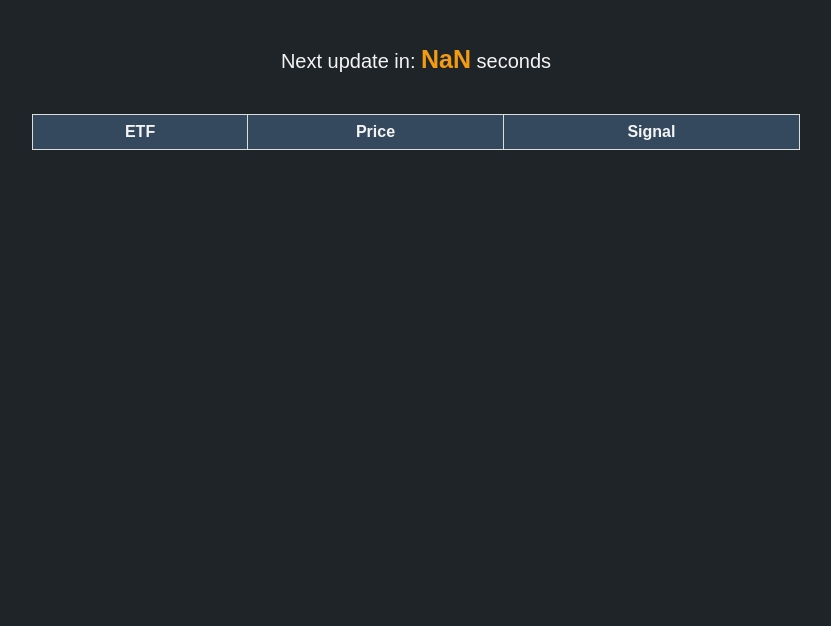
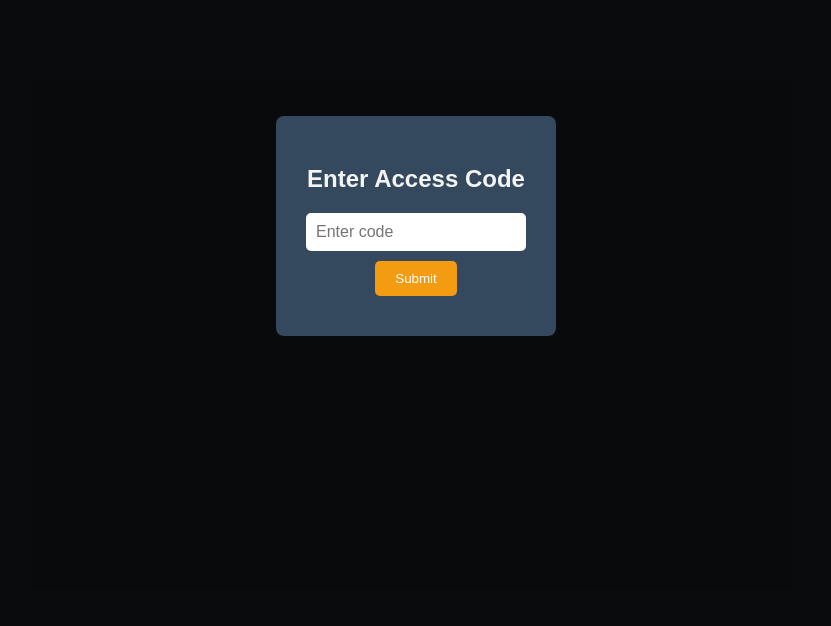
Before and after one commit to nagygabor123/Algo, a website: page public/index.html in a window 1280 px wide. Shown: the part 174-800 px from the top of the page, without its empty margins (224-1055 px from the left). Drawn offline with nearby package versions, Linux system fonts and the light colour scheme; no server answers.

Commit message:
chart, login, update

```diff
--- a/public/index.html
+++ b/public/index.html
@@ -5,11 +5,21 @@
     <meta name="viewport" content="width=device-width, initial-scale=1.0">
     <title>ALGO</title>
     <link rel="stylesheet" href="styles.css">
-    <!-- Add Chart.js CDN -->
     <script src="https://cdn.jsdelivr.net/npm/chart.js"></script>
 </head>
 <body>
-    <h1>New beginnings</h1>
+    <!-- Login Modal -->
+    <div id="login-modal" class="modal">
+        <div class="modal-content">
+            <h2>Enter Access Code</h2>
+            <input type="password" id="access-code" placeholder="Enter code" />
+            <button onclick="validateCode()">Submit</button>
+            <p id="error-message" style="color:red; display:none;">Invalid code. Please try again.</p>
+        </div>
+    </div>
+
+    <!-- Main Content (hidden initially) -->
+    <div id="main-content" style="display:none;">
         <p>Next update in: <span id="countdown">60</span> seconds</p>
         <table>
             <thead>
@@ -33,6 +43,7 @@
                 <button onclick="loadChart('1y')">1 Year</button>
             </div>
         </div>
+    </div>
 
     <script src="script.js"></script>
 </body>
--- a/public/script.js
+++ b/public/script.js
@@ -1,7 +1,21 @@
 let countdownInterval;
 let lastUpdateTime;
-let selectedETF = ''; // Track which ETF is selected for the chart
-let chart; // Store the chart instance for updates
+let selectedETF = 'SPXL'; // Set SPXL as default
+let chart;
+const correctCode = "1234"; // Change this to your desired access code
+
+// Validate access code
+function validateCode() {
+    const enteredCode = document.getElementById('access-code').value;
+    if (enteredCode === correctCode) {
+        document.getElementById('login-modal').style.display = 'none';
+        document.getElementById('main-content').style.display = 'block';
+        fetchData(); // Fetch data after showing the main content
+        loadChart('1y', 'SPXL'); // Load SPXL chart by default
+    } else {
+        document.getElementById('error-message').style.display = 'block';
+    }
+}
 
 async function fetchData() {
     try {
@@ -64,13 +78,12 @@ function updateCountdown() {
 }
 
 countdownInterval = setInterval(updateCountdown, 1000); // Update countdown every second
-fetchData(); // Initial data fetch
 
 // Function to load chart data
 async function loadChart(period, etf = selectedETF) {
     if (!etf) return;
 
-    selectedETF = etf; // Track the selected ETF
+    selectedETF = etf;
     const chartContainer = document.getElementById('chart-container');
     chartContainer.style.display = 'block'; // Show the chart container
 
@@ -95,6 +108,7 @@ async function loadChart(period, etf = selectedETF) {
                     borderColor: '#f39c12',
                     backgroundColor: 'rgba(243, 156, 18, 0.2)',
                     fill: true,
+                    pointRadius: 0, // Disable circles on the chart
                 }]
             },
             options: {
--- a/public/styles.css
+++ b/public/styles.css
@@ -1,13 +1,66 @@
+/* Existing styles */
 body {
     font-family: Arial, sans-serif;
     text-align: center;
-    background-color: #1f2429; /* Dark background */
+    background-color: #1f2429;
     color: #f4f4f4;
     margin: 0;
     padding: 0;
 }
 
+.modal {
+    display: flex;
+    justify-content: center;
+    align-items: center;
+    position: fixed;
+    z-index: 9999;
+    left: 0;
+    top: 0;
+    width: 100%;
+    height: 100%;
+    background-color: rgba(0, 0, 0, 0.7);
+}
+
+.modal-content {
+    background-color: #34495e;
+    padding: 30px;
+    border-radius: 8px;
+    text-align: center;
+    color: #f4f4f4;
+}
+
+.modal-content h2 {
+    margin-bottom: 20px;
+}
+
+.modal-content input {
+    display: block; /* Make the input take the full width */
+    padding: 10px;
+    width: 200px;
+    margin: 0 auto 10px auto; /* Center the input and add margin */
+    border: none;
+    border-radius: 5px;
+    font-size: 16px;
+}
+
+.modal-content button {
+    display: block; /* Make the button full-width */
+    padding: 10px 20px;
+    background-color: #f39c12;
+    border: none;
+    color: white;
+    border-radius: 5px;
+    cursor: pointer;
+    margin: 10px auto; /* Center the button and add space above */
+}
+
+.modal-content button:hover {
+    background-color: #e67e22;
+}
+
+
 p {
+    margin-top: 30px;
     font-size: 20px;
     padding-top: 20px;
     padding-bottom: 20px;
@@ -22,41 +75,39 @@ p {
 table {
     width: 60%;
     margin: 0 auto;
-    border-collapse: collapse;
+    border-collapse: separate; /* Szükséges a belső keretekhez */
+    border-spacing: 0; /* Nincs köz a cellák között */
     margin-top: 20px;
     background-color: #34495e;
+    border-radius: 10px; /* Lekerekített sarkak */
+    border: none; /* Nincs külső keret */
+    overflow: hidden; /* Fontos a border-radius-hoz */
 }
 
-table, th, td {
-    border: 1px solid #ddd;
+th, td {
+    border: none;
     padding: 8px;
 }
 
-h1 {
-    padding-top: 50px;
-    font-size: 60px;
-    color: #e74c3c; /* Főcímet piros szín */
-}
-
-/* Add styles for trading signals */
+/* Styles for signals */
 .signal-buy {
-    color: #2ecc71; /* Green for Buy */
+    color: #2ecc71;
 }
 
 .signal-breakout-buy {
-    color: #27ae60; /* Darker green for Breakout Buy */
+    color: #27ae60;
 }
 
 .signal-sell {
-    color: #e74c3c; /* Red for Sell */
+    color: #e74c3c;
 }
 
 .signal-breakout-sell {
-    color: #c0392b; /* Darker red for Breakout Sell */
+    color: #c0392b;
 }
 
 .signal-hold {
-    color: #ffffff; /* White for Hold */
+    color: #ffffff;
 }
 
 /* Chart container styling */
@@ -91,3 +142,7 @@ canvas {
 .chart-buttons button:hover {
     background-color: #e67e22;
 }
+
+#main-content {
+    display: none; /* Hide main content initially */
+}
```
Lines whose indentation alone changed are shown as unchanged.
